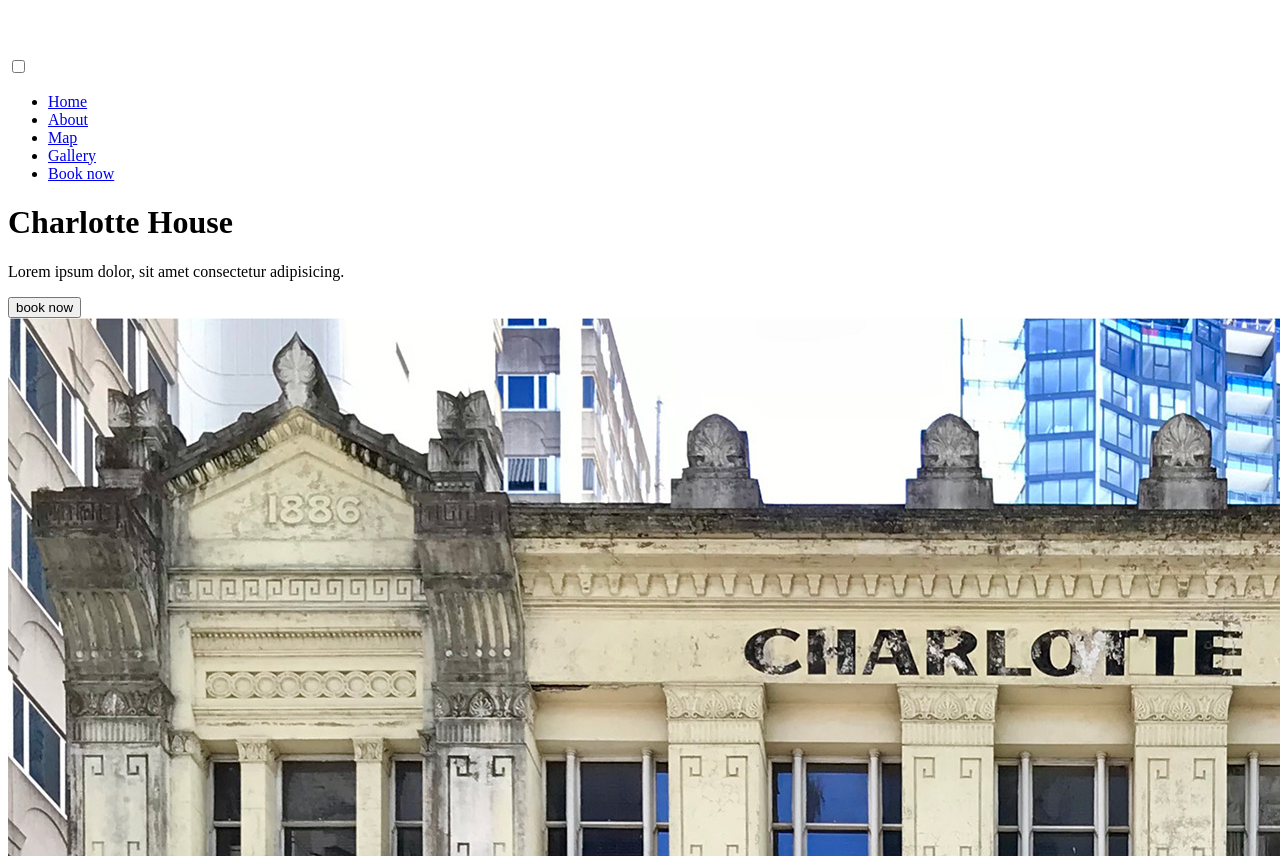
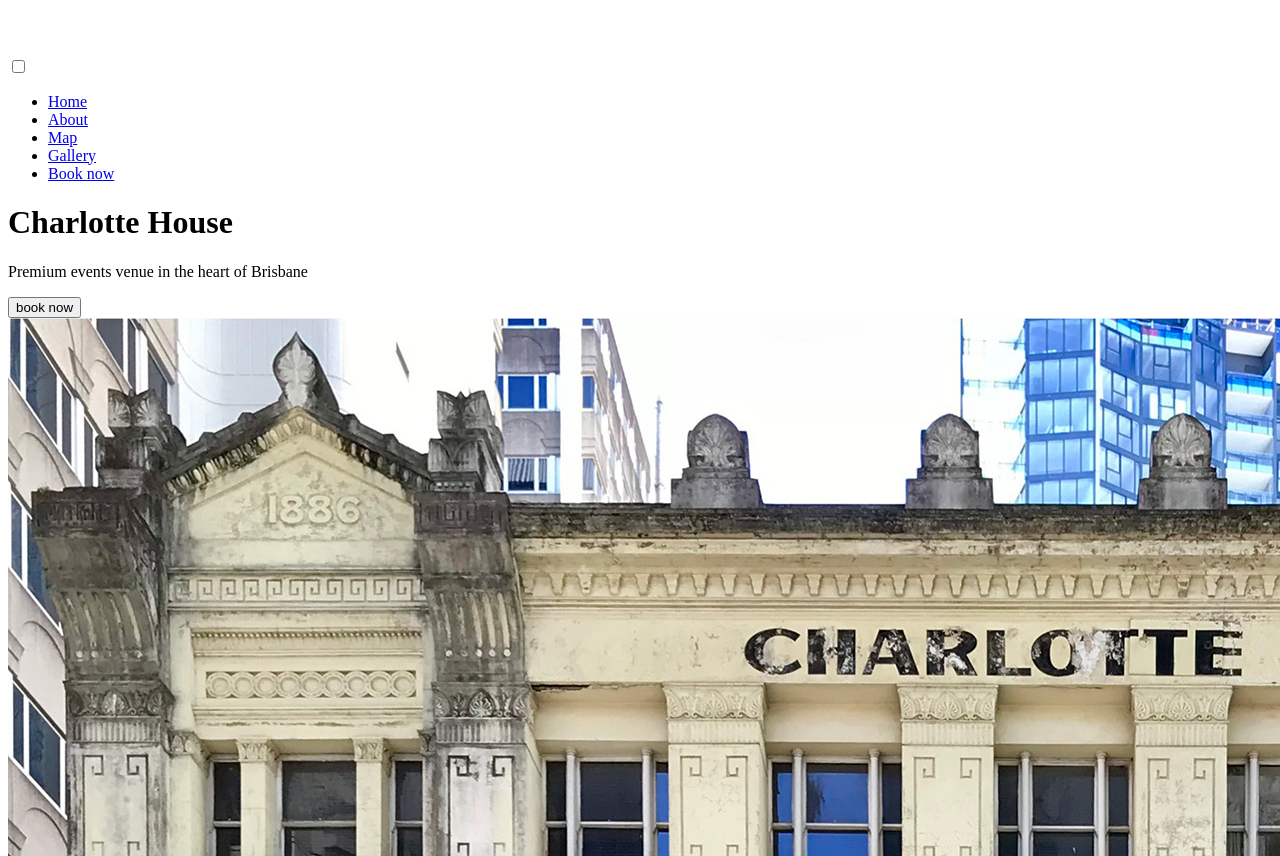
Before and after one commit to vecca/CharlotteHouse--website, a website: page app/index.html in a window 1280 px wide. Shown: the part 244-1100 px from the top of the page. Drawn offline with Linux system fonts and the light colour scheme.

Commit message:
Changed header subtitle

```diff
--- a/app/index.html
+++ b/app/index.html
@@ -33,7 +33,7 @@
 
       <div class="hero--content">
         <h1 class="hero--title"><span class="hero--title-accent">Charlotte</span> House</h1>
-        <p class="hero--subtitle">Lorem ipsum dolor, sit amet consectetur adipisicing.</p>
+        <p class="hero--subtitle">Premium events venue in the heart of Brisbane </p>
         <button class="btn btn--purple btn--show-modal" type="button">book now</button>
       </div>
       <img src="assets/images/Charlotte_House--2000w.jpg" alt="Charlotte House Building" />
```
